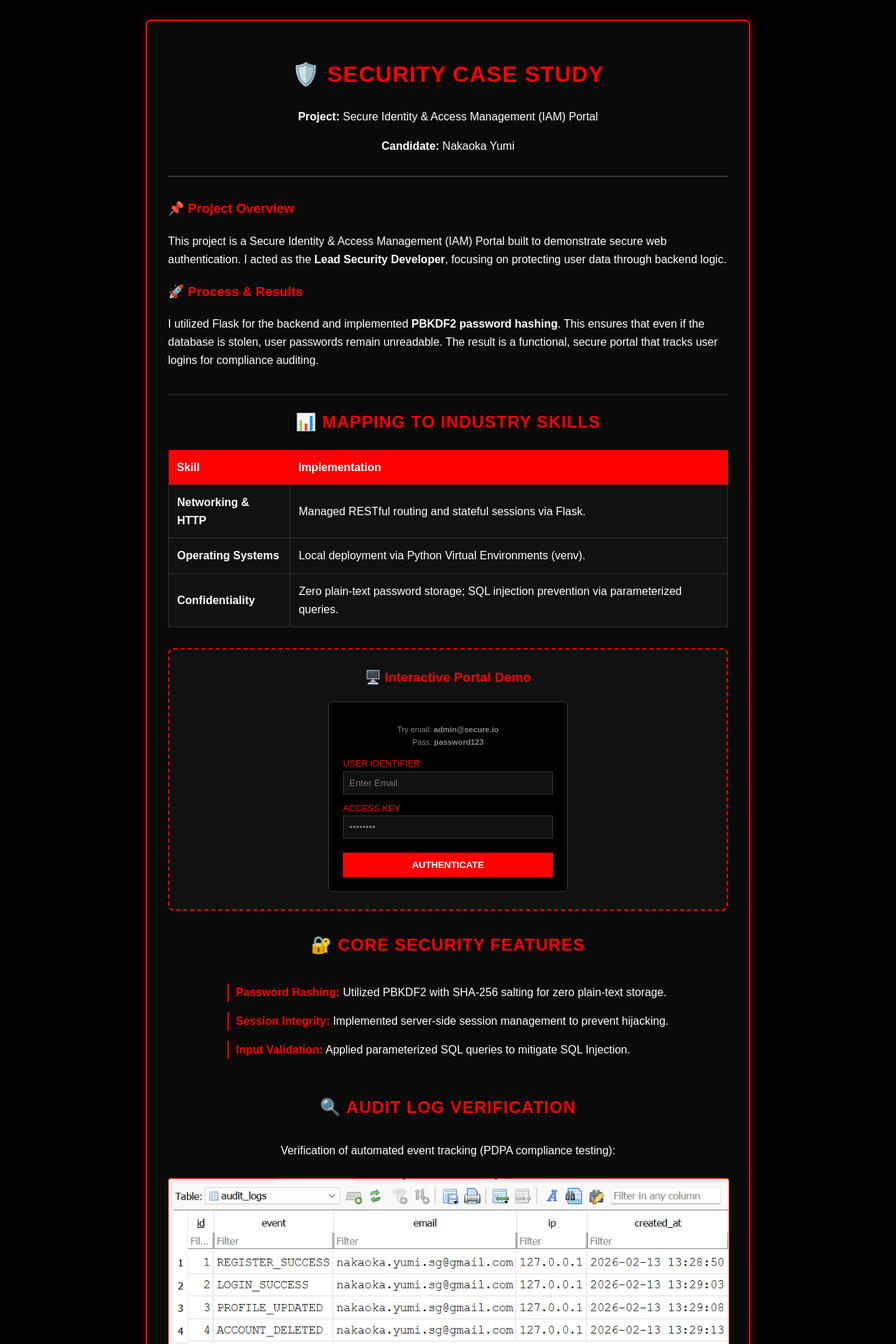
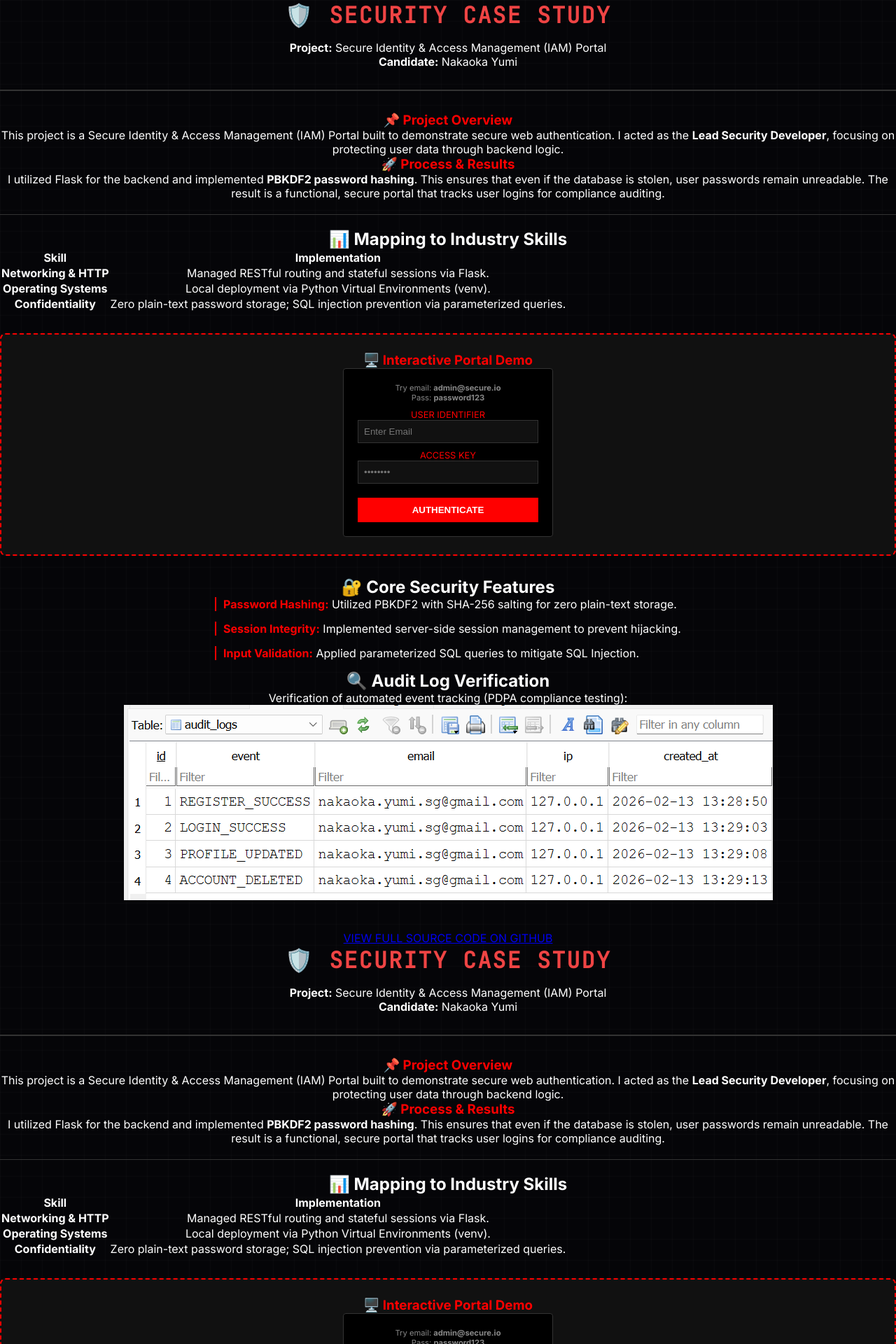
Before and after one commit to nakaokayumi/secure-identity-portal, a Flask app: template templates/index.html in a window 1280 px wide. Shown: the top 1920 px of the page at 70% size. Run offline with Flask 3, Linux system fonts and the light colour scheme; the template is opened without the code that fills it, so the values that code supplies are empty.

Commit message:
Update index.html

```diff
--- a/templates/index.html
+++ b/templates/index.html
@@ -9,19 +9,124 @@
     <meta charset="UTF-8">
     <title>Security Portfolio | Secure IAM Portal</title>
     <style>
-        body { background-color: #000; color: #fff; font-family: sans-serif; padding: 20px; line-height: 1.6; }
-        .box { max-width: 800px; margin: auto; border: 2px solid #ff0000; padding: 30px; background: #0a0a0a; border-radius: 8px; box-shadow: 0 0 15px rgba(255, 0, 0, 0.3); }
-        h1, h2 { color: #ff0000; text-align: center; text-transform: uppercase; letter-spacing: 1px; }
-        table { width: 100%; border-collapse: collapse; margin: 20px 0; background: #111; }
-        th { background: #ff0000; color: #fff; padding: 12px; text-align: left; }
-        td { border: 1px solid #333; padding: 12px; }
-        .screenshot-container { text-align: center; margin-top: 30px; }
-        img { width: 100%; border: 1px solid #ff0000; border-radius: 4px; margin-top: 10px; }
-        .btn { display: inline-block; color: #ff0000; text-decoration: none; border: 1px solid #ff0000; padding: 12px 24px; margin-top: 20px; font-weight: bold; border-radius: 4px; transition: 0.3s; }
-        .btn:hover { background: #ff0000; color: #fff; }
-        ul { list-style: none; padding: 0; }
-        li { margin-bottom: 15px; padding-left: 10px; border-left: 2px solid #ff0000; }
-    </style>
+        @import url('https://fonts.googleapis.com/css2?family=Inter:wght@400;600;700&family=JetBrains+Mono&display=swap');
+
+        /* --- GLOBAL THEME --- */
+        :root {
+          --bg: #050508;
+          --panel: #0d0d12;
+          --border: #2a2a35;
+          --text: #ffffff;
+          --muted: #8e8e9f;
+          --red: #ef4444;
+          --red-glow: rgba(239, 68, 68, 0.3);
+          --success: #10b981;
+          --radius: 12px;
+        }
+
+        * { box-sizing: border-box; margin: 0; padding: 0; }
+
+        body {
+          font-family: 'Inter', sans-serif;
+          background-color: var(--bg);
+          background-image:
+            linear-gradient(rgba(255, 255, 255, 0.02) 1px, transparent 1px),
+            linear-gradient(90deg, rgba(255, 255, 255, 0.02) 1px, transparent 1px);
+          background-size: 30px 30px;
+          color: var(--text);
+          min-height: 100vh;
+          display: flex;
+          flex-direction: column;
+          align-items: center;
+        }
+
+        /* NAV */
+        .nav {
+          width: 100%;
+          padding: 20px 10%;
+          display: flex;
+          justify-content: flex-end;
+          background: rgba(0, 0, 0, 0.8);
+          border-bottom: 1px solid var(--border);
+          margin-bottom: 40px;
+        }
+
+        /* LAYOUT */
+        .container { width: 100%; max-width: 800px; padding: 0 20px; }
+        .box { width: 100%; margin: auto; text-align: center; }
+
+        /* CARD */
+        .card {
+          background: var(--panel);
+          border: 1px solid var(--border);
+          border-right: 2px solid var(--red);
+          border-radius: var(--radius);
+          padding: 40px;
+          box-shadow: 0 25px 50px -12px rgba(0, 0, 0, 0.5);
+          position: relative;
+          overflow: hidden;
+          text-align: left;
+        }
+
+        /* SCANLINE */
+        .card::after {
+          content: "";
+          position: absolute;
+          top: 0; left: 0; right: 0; height: 2px;
+          background: var(--red);
+          box-shadow: 0 0 15px var(--red);
+          opacity: 0.1;
+          animation: scan 6s linear infinite;
+        }
+
+        /* TYPOGRAPHY */
+        h1 {
+          color: var(--red);
+          text-transform: uppercase;
+          letter-spacing: 2px;
+          margin-bottom: 15px;
+          font-family: 'JetBrains Mono', monospace;
+        }
+
+        .sub { color: var(--muted); font-size: 14px; margin-bottom: 30px; display: block; }
+
+        /* INPUTS */
+        .input {
+          width: 100%;
+          padding: 14px;
+          background: rgba(0, 0, 0, 0.5);
+          border: 1px solid var(--border);
+          border-radius: 8px;
+          color: white;
+          margin-bottom: 20px;
+        }
+
+        .input:focus { border-color: var(--red); box-shadow: 0 0 15px var(--red-glow); }
+
+        /* BUTTON */
+        .btn-primary {
+          width: 100%;
+          padding: 16px;
+          background: var(--red);
+          color: white;
+          border: none;
+          border-radius: 8px;
+          font-weight: 700;
+          cursor: pointer;
+          text-transform: uppercase;
+        }
+
+        /* FOOTER LINKS */
+        .footer-links { text-align: center; margin-top: 30px; }
+        .footer-links a { color: var(--red); }
+
+        /* ANIMATIONS */
+        @keyframes scan {
+          0% { top: 0; }
+          100% { top: 100%; }
+        }
+</style>
+
 
 </head>
 <body>
```
